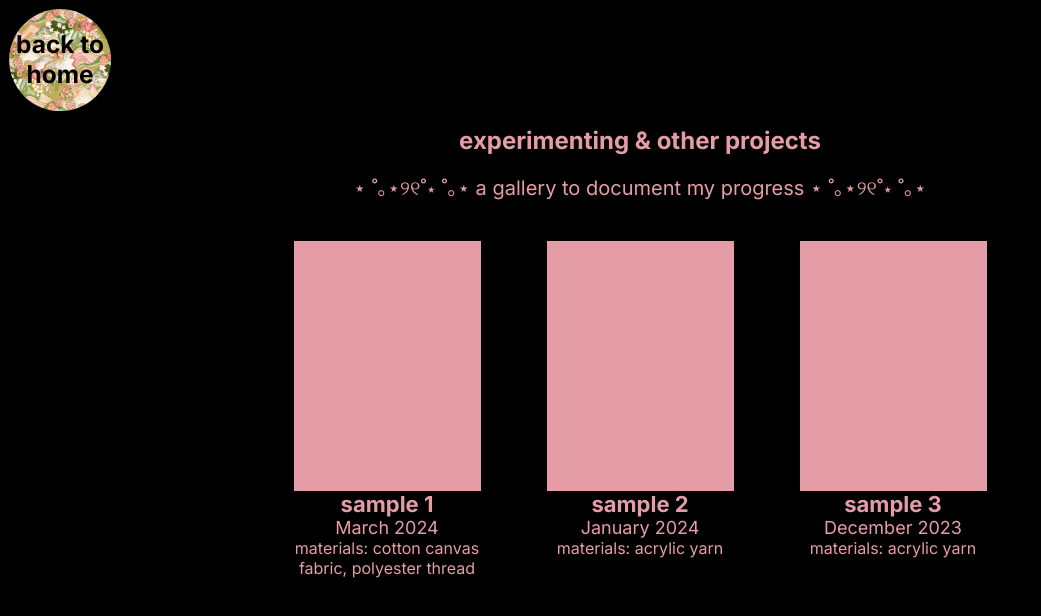
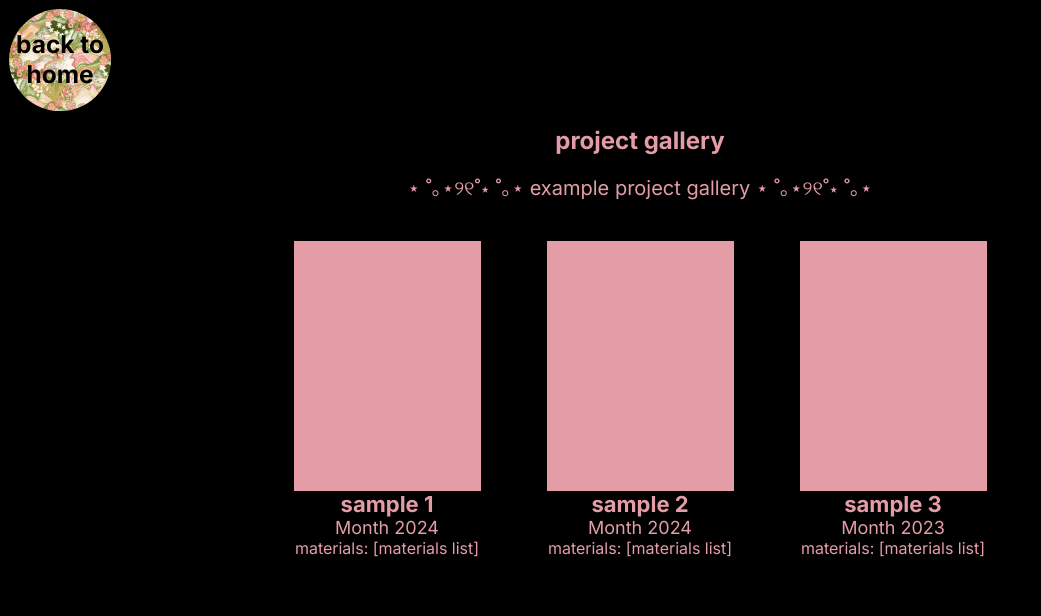
Before and after one commit to gracebmanning/itneedsmorecolor, a React (Create React App) app: page /projects-gallery in a window 1280 px wide. Shown: the top 616 px of the page, without its empty margins (0-1041 px from the left). Built offline with nearby package versions, Linux system fonts and the light colour scheme.

Commit message:
make project gallery more generic

```diff
--- a/src/components/Projects/projectsGallery.jsx
+++ b/src/components/Projects/projectsGallery.jsx
@@ -5,22 +5,22 @@ import { projectFillerImage } from "../../assets/images/project-images/project-i
 const projects = [
   {
     title: "sample 1",
-    date: "March 2024",
-    materials: "cotton canvas fabric, polyester thread",
+    date: "Month 2024",
+    materials: "[materials list]",
     image: projectFillerImage,
     alt: "sample of a muted pale pink",
   },
   {
     title: "sample 2",
-    date: "January 2024",
-    materials: "acrylic yarn",
+    date: "Month 2024",
+    materials: "[materials list]",
     image: projectFillerImage,
     alt: "sample of a muted pale pink",
   },
   {
     title: "sample 3",
-    date: "December 2023",
-    materials: "acrylic yarn",
+    date: "Month 2023",
+    materials: "[materials list]",
     image: projectFillerImage,
     alt: "sample of a muted pale pink",
   },
@@ -42,9 +42,9 @@ function ProjectsGallery() {
     <div className="page-container">
       <ProjNavbar />
       <div className="page-content">
-        <h1 className="projectPageTitle">experimenting & other projects</h1>
+        <h1 className="projectPageTitle">project gallery</h1>
         <h2 className="projectPageSubTitle">
-          ⋆ ˚｡⋆୨୧˚⋆ ˚｡⋆ a gallery to document my progress ⋆ ˚｡⋆୨୧˚⋆ ˚｡⋆{" "}
+          ⋆ ˚｡⋆୨୧˚⋆ ˚｡⋆ example project gallery ⋆ ˚｡⋆୨୧˚⋆ ˚｡⋆{" "}
         </h2>
         <div className="projectGallery">
           {projects.map((proj, index) => (
```
